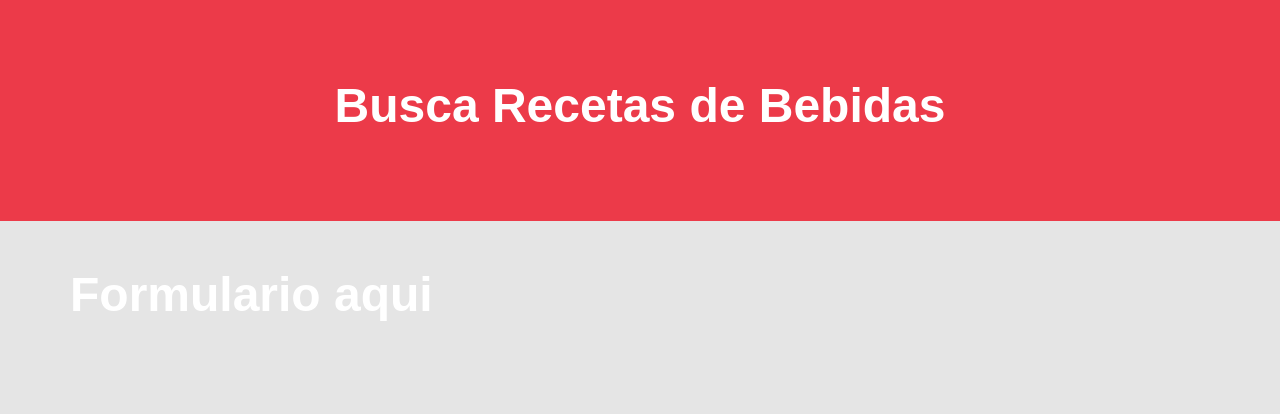
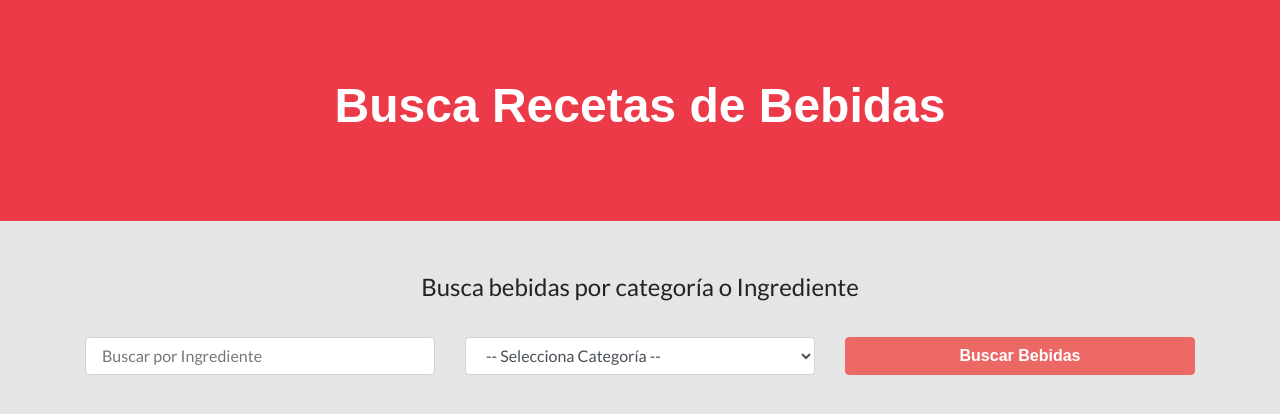
Before and after one commit to FedePe/bebidas-react, a React (Create React App) app: page / in a window 1280 px wide. Shown: the top 414 px of the page. Built offline with nearby package versions, Linux system fonts and the light colour scheme; a web font is replaced by a local one.

Commit message:
Creando el formulario

```diff
--- a/src/components/Formulario.js
+++ b/src/components/Formulario.js
@@ -2,7 +2,40 @@
 
 const Formulario = () => {
     return (
-        <h1>Formulario aqui</h1>
+        <form
+            className="col-12"
+        >
+            <fieldset className="text-center">
+                <legend>
+                    Busca bebidas por categoría o Ingrediente
+                </legend>
+                <div className="row mt-4">
+                    <div className="col-md-4">
+                        <input
+                            name="nombre"
+                            className="form-control"
+                            type="text"
+                            placeholder="Buscar por Ingrediente"
+                        />
+                    </div>
+                    <div className="col-md-4">
+                        <select
+                            className="form-control"
+                            name="categoria"
+                        >
+                            <option value="">-- Selecciona Categoría --</option>
+                        </select>
+                    </div>
+                    <div className="col-md-4">
+                        <input
+                            type="submit"
+                            className="btn btn-block btn-primary"
+                            value="Buscar Bebidas"
+                        />
+                    </div>
+                </div>
+            </fieldset>
+        </form>
      );
 }
 
```
